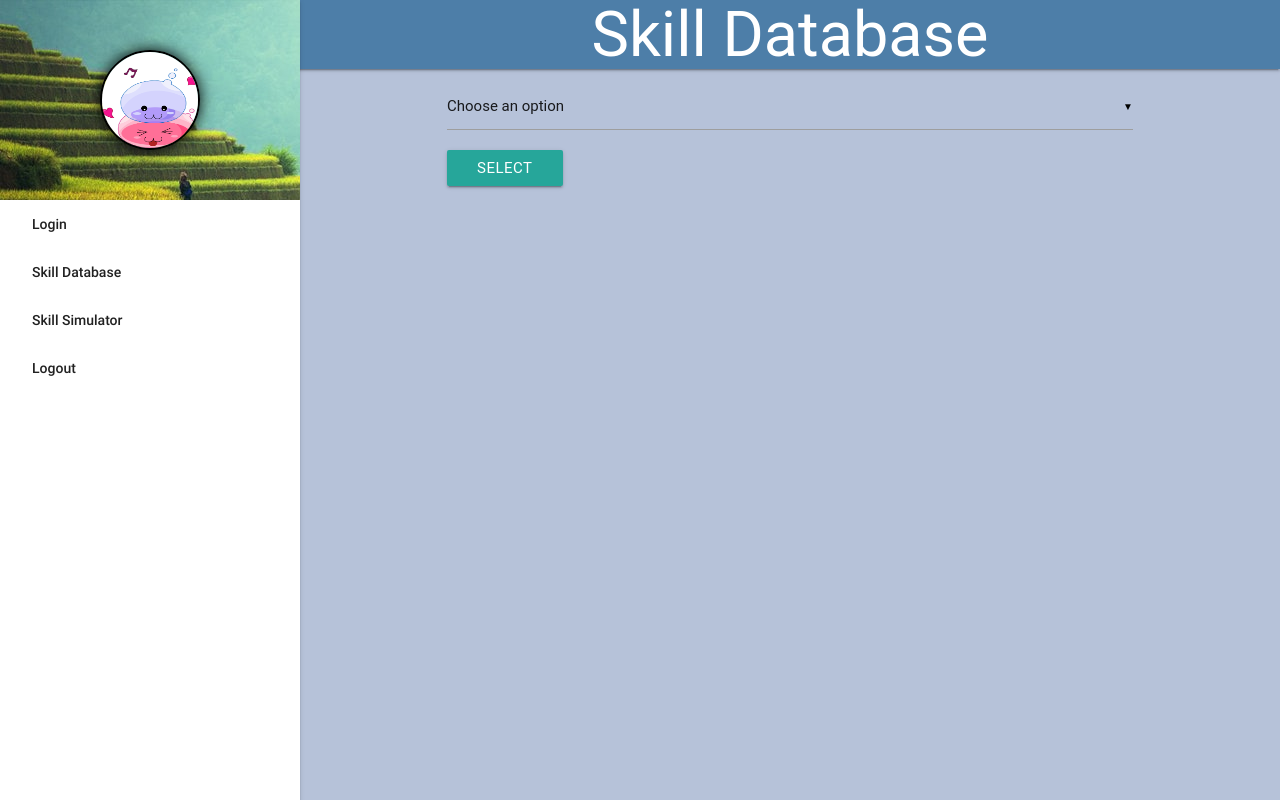
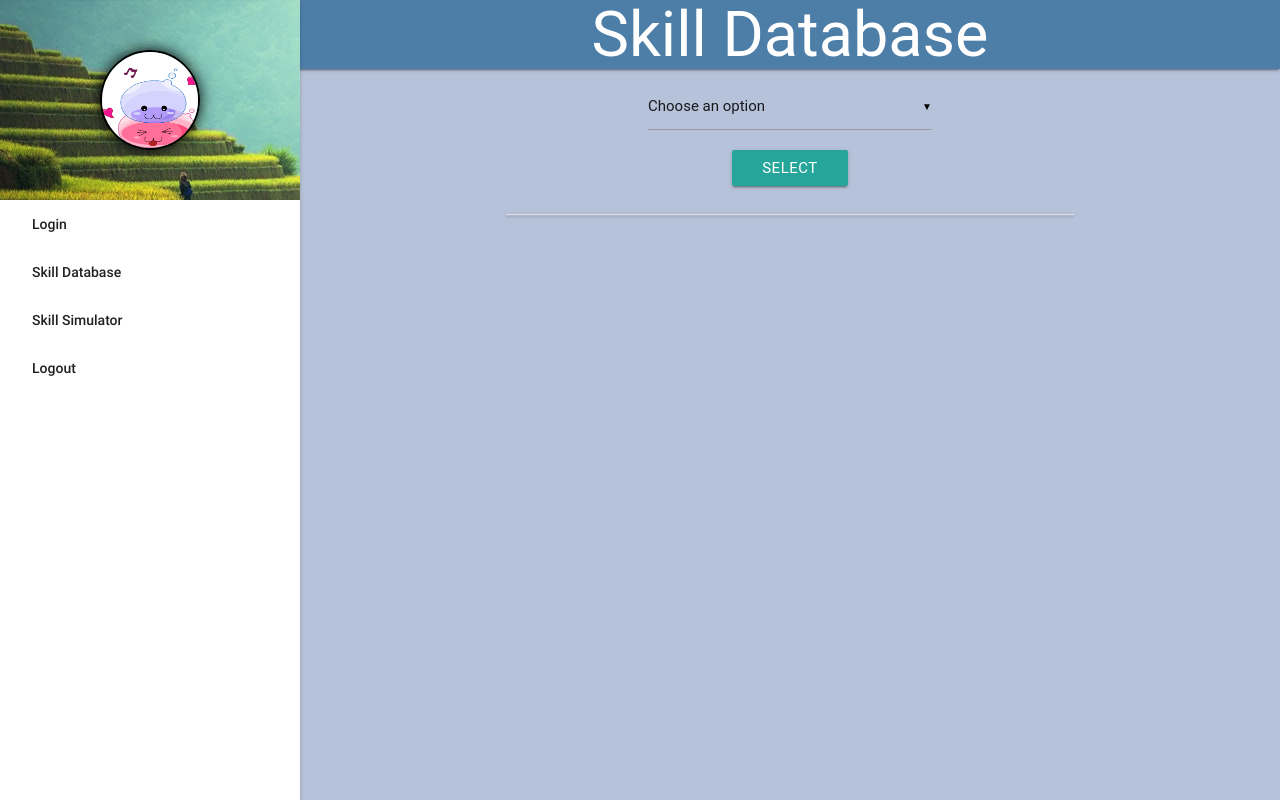
Before and after one commit to theofficialnar/capstone2, a PHP site: page /skill_db.php in a window 1280 px wide. Run offline with PHP 8.4, Linux system fonts and the light colour scheme; data comes from the database, SQL or seed files in the repository; some web fonts are replaced.

Commit message:
made proper layout for skill_db, added important_notes ;

```diff
--- a/js/scripts.js
+++ b/js/scripts.js
@@ -3,6 +3,7 @@ $(".button-collapse").sideNav();
 $(document).ready(function(){
 		$('select').material_select();
 		$('.modal').modal();
+		$('.collapsible').collapsible();
 		$("[id^=min]").css("visibility", "hidden");
 		$('.10').addClass("disabledbutton");
 		$('.9').addClass("disabledbutton");
--- a/skill_db.php
+++ b/skill_db.php
@@ -10,12 +10,20 @@ function get_title(){
 function display_content(){
 	global $conn;
 	echo '<div class="container">
+		<div class="row">
+			<div class="col l10 offset-l1 m12 s12 center-align">
 				<div class="input-field">
-			<form method="POST" action="">';
+					<form method="POST" action="" class="half-centered-form">';
 						multiDropdown('class');
-				echo '<input type="submit" name="skillDbSubmit" value="Select" class="btn">
+						echo '<input type="submit" name="skillDbSubmit" value="Select" class="btn btn-select">
 					</form>
-		</div>';
+				</div>
+			</div>
+		</div>
+		<div class="row">
+			<div class="col l10 offset-l1 m12 s12">
+				<div class="collapsible-container">
+					<ul class="collapsible" data-collapsible="expandable">';
 				if(isset($_POST['skillDbSubmit'])){
 					$class_input = $_POST['class'];
 					$sql = "SELECT * FROM skills";
@@ -23,13 +31,37 @@ function display_content(){
 					while($row = mysqli_fetch_assoc($result)){
 						extract($row);
 						if($class == $class_input){
-				echo '<img src=' .$icon. '>';
-				echo $skill_name . '<br>';
+						echo '<li>
+						<div class="collapsible-header valign-wrapper"><img src=' .$icon. '>' . ' <span class="skill-db-header">' .$skill_name. '</span></div>
+							<div class="collapsible-body">
+								<table class="bordered">
+									<tbody>
+										<tr>
+											<td><span class="skill-db-title">Description: </span></td>
+											<td><span>'.$description.'</span></td>
+										</tr>
+										<tr>
+											<td><span class="skill-db-title">Unlock Requirements: </span></td>
+											<td><span>'.$unlock_requirements.'</span></td>
+										</tr>
+										<tr>
+											<td><span class="skill-db-title">Required For: </span></td>
+											<td><span>'.$required_for.'</span></td>
+										</tr>
+									</tbody>
+								</table>
+							</div>
+						</li>';
 							}
-			}
-		};
-	echo '</div>';
-};
+					};//while end
+				};//if end
+					echo '
+					</ul>
+				</div>
+			</div>
+		</div>
+	</div>';
+};//function end
 
 require_once 'template.php';
 	?>
--- a/styles/styles.css
+++ b/styles/styles.css
@@ -7,9 +7,14 @@ main {
 }
 
 @media only screen and (max-width : 992px) {
-  header, main, footer {
-    padding-left: 0;
-  }
+	header, main, footer {
+	    padding-left: 0;
+		}
+
+	.select-wrapper {
+		width: 100%;
+		}
+
 }
 
 body {
@@ -69,3 +74,29 @@ button[id^="min"]{
 	margin-top: 30px;
 	margin-bottom: 30px;
 }
+
+.collapsible-container {
+	background: #f2f2f2;
+}
+
+.skill-db-title {
+	font-weight: bold;
+}
+
+.collapsible-header {
+	padding-top: 13px;
+	text-align: center;
+}
+
+.skill-db-header {
+	font-size: 1.2em;
+}
+
+.half-centered-form {
+	width: 50%;
+	margin: 0 auto;
+}
+
+.btn-select {
+	margin: 0 auto;
+}
```
Also changed, not shown: important_notes.txt (added, +16 -0 lines), skill_sim.php (+9 -5 lines). Lines whose indentation alone changed are shown as unchanged.
